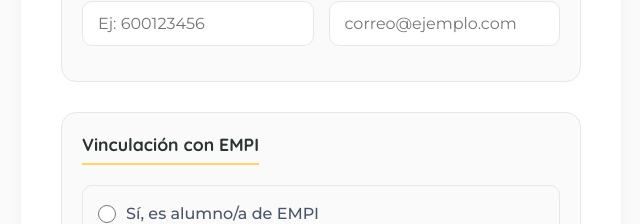
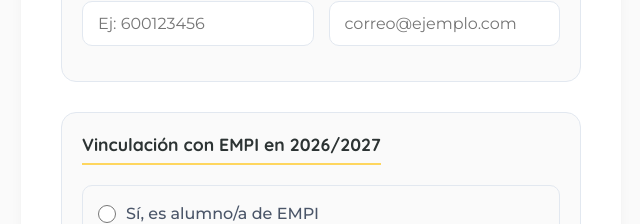
Before and after one commit to musicabalu/musicabalu-web, a Next.js app: page /inscripcion/ef in a window 1280 px wide. Shown: the part 1120-1344 px from the top of the page, without its empty margins (319-959 px from the left). Built offline with nearby package versions, Linux system fonts and the light colour scheme; no server answers; the database is empty.

Commit message:
Añadir curso 2026/2027 al título de vinculación con EMPI

```diff
--- a/src/app/inscripcion/ef/page.js
+++ b/src/app/inscripcion/ef/page.js
@@ -162,7 +162,7 @@ export default function VeteranosInscripcionPage() {
           </div>
 
           <div className={styles.formSection}>
-            <h3>Vinculación con EMPI</h3>
+            <h3>Vinculación con EMPI en 2026/2027</h3>
 
             <div className={styles.radioGroup}>
               <label className={styles.radioLabel}>
--- a/src/app/inscripcion/page.js
+++ b/src/app/inscripcion/page.js
@@ -160,7 +160,7 @@ export default function InscripcionPage() {
           </div>
 
           <div className={styles.formSection}>
-            <h3>Vinculación con EMPI</h3>
+            <h3>Vinculación con EMPI en 2026/2027</h3>
 
             <div className={styles.radioGroup}>
               <label className={styles.radioLabel}>
```
